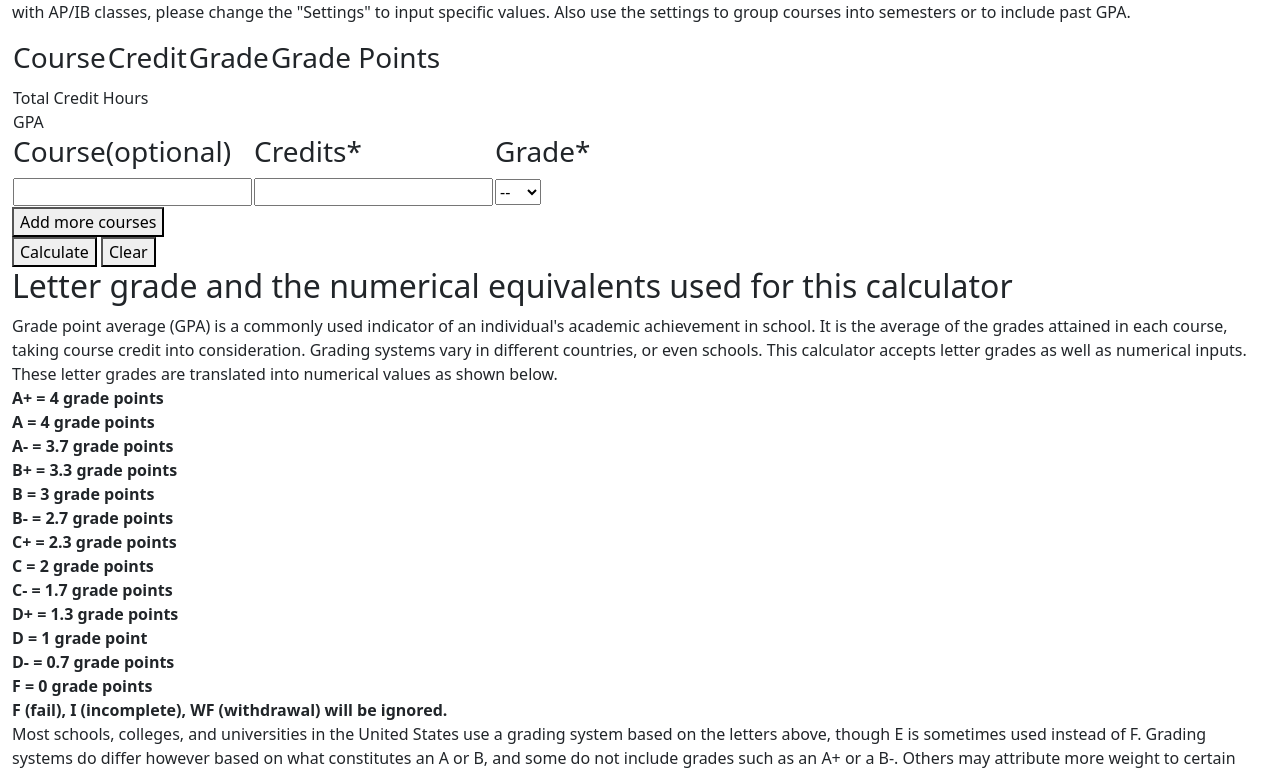
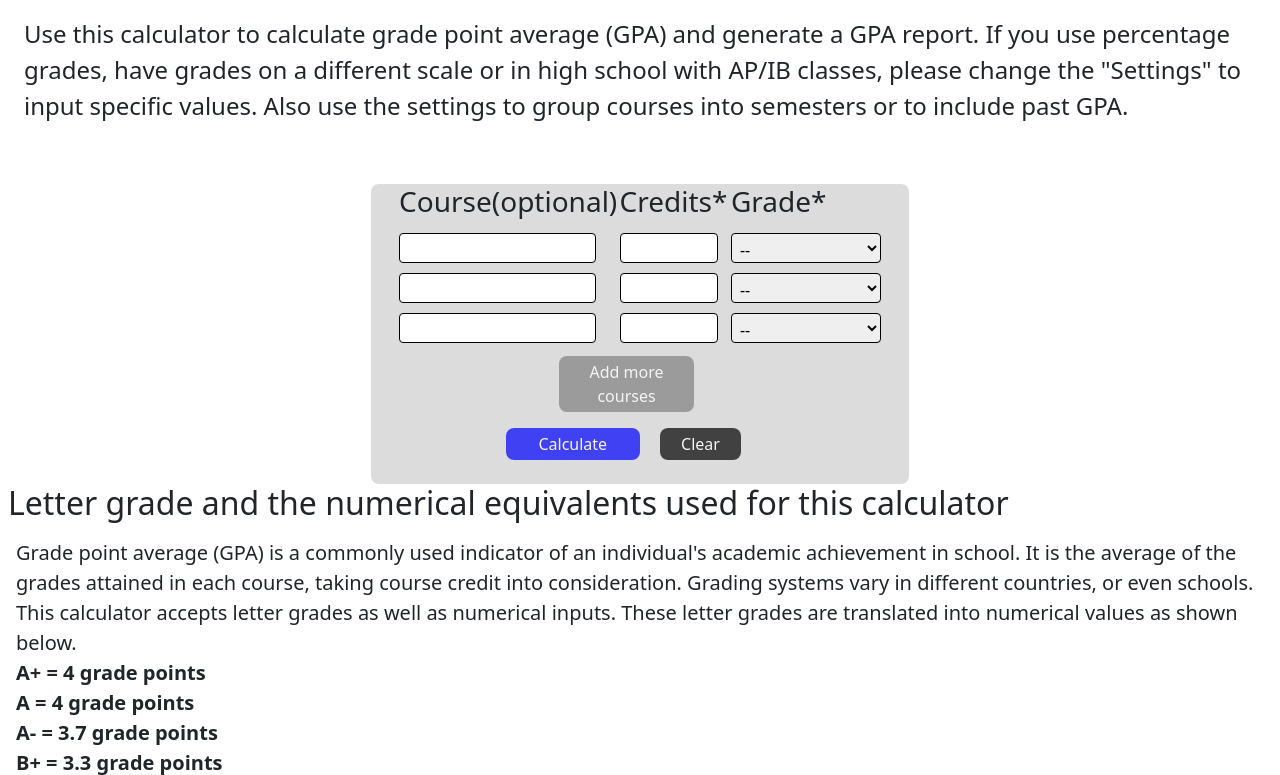
Before and after one commit to Hassaan0509/GPA_calculator_web_interface, a plain HTML site: page index.html in a window 1280 px wide. Shown: the part 80-855 px from the top of the page. Drawn offline with nearby package versions, Linux system fonts and the light colour scheme; the site is published under a folder, as on GitHub Pages, so addresses that start at the root find nothing; a web font is replaced by a local one.

Commit message:
Update and rename GpaCalculator.html to index.html

```diff
--- a/GpaCalculator.html
+++ b/index.html
@@ -1,7 +1,7 @@
 <html>
   <head>
     <title>GPA Calculator</title>
-    <link rel="stylesheet" href="/GpaCalculator.css" />
+    <link rel="stylesheet" href="GpaCalculator.css" />
     <link rel="preconnect" href="https://fonts.googleapis.com" />
     <link rel="preconnect" href="https://fonts.gstatic.com" crossorigin />
     <link
@@ -167,7 +167,7 @@
       </p>
     </div>
 
-    <script type="text/Javascript" src="/GpaCalculator.js"></script>
+    <script type="text/Javascript" src="GpaCalculator.js"></script>
     <script
       src="https://cdn.jsdelivr.net/npm/bootstrap@5.2.0-beta1/dist/js/bootstrap.bundle.min.js"
       integrity="sha384-pprn3073KE6tl6bjs2QrFaJGz5/SUsLqktiwsUTF55Jfv3qYSDhgCecCxMW52nD2"
```
